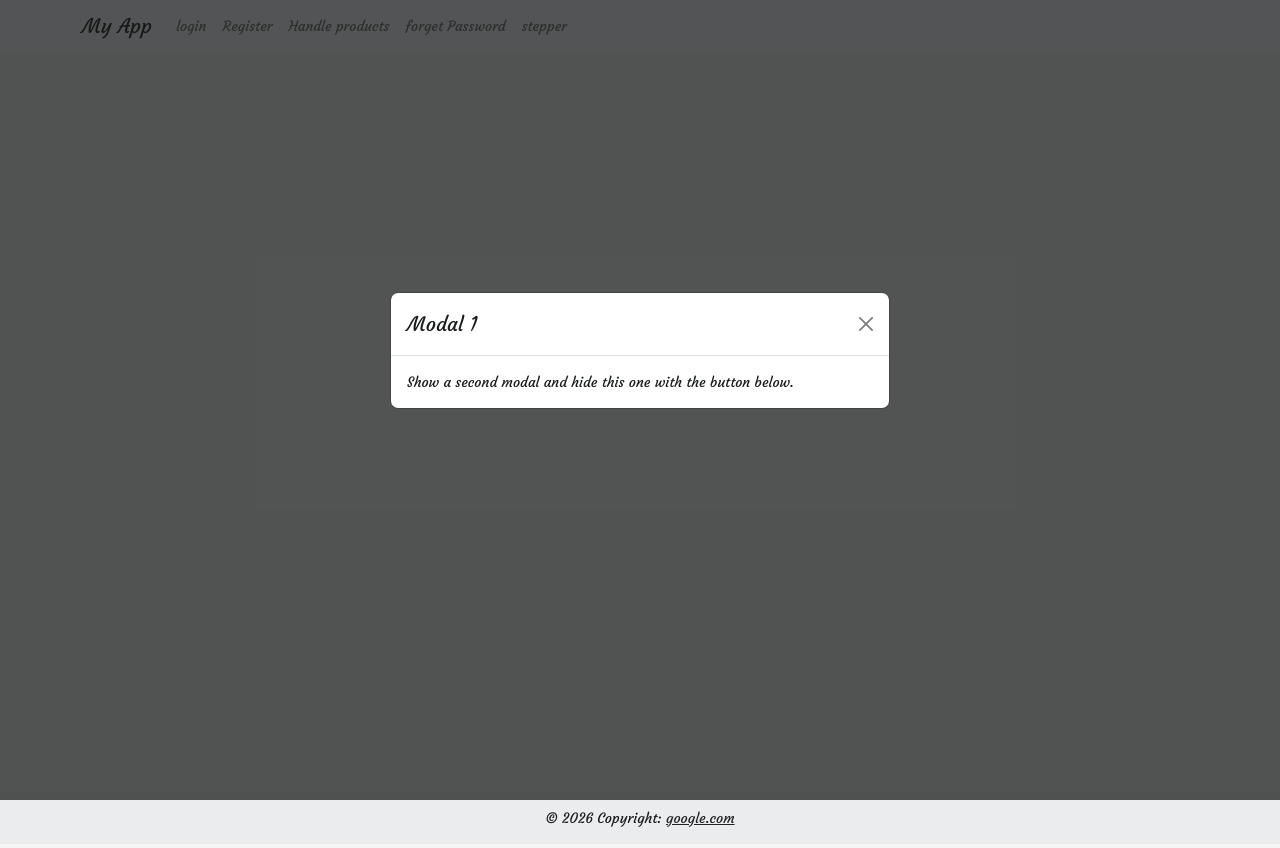
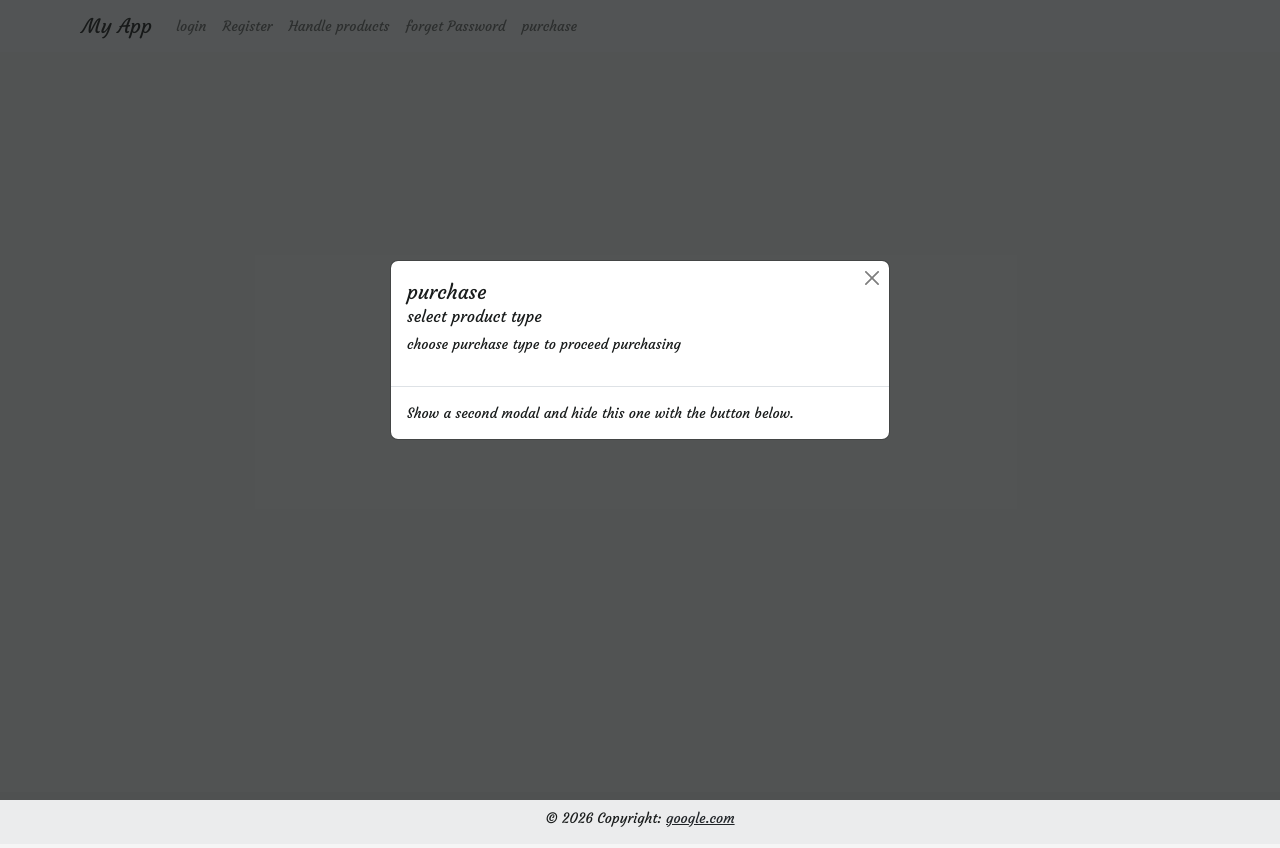
Before and after one commit to hebataha/my-angular-app, an Angular app: page /productPopup in a window 1280 px wide. Built offline with nearby package versions, Linux system fonts and the light colour scheme.

Commit message:
popup UI enhancements

```diff
--- a/src/app/shared/header/header.html
+++ b/src/app/shared/header/header.html
@@ -43,7 +43,7 @@
                     <a class="nav-link" routerLink="/forgetPassword" routerLinkActive=" bg-dark text-light rounded-2">forget Password</a>
                 </li>
                 <li class="nav-item">
-                    <a class="nav-link" routerLinkActive=" bg-dark text-light rounded-2" (click)="togglePopup()">stepper</a>
+                    <a class="nav-link" routerLinkActive=" bg-dark text-light rounded-2" (click)="togglePopup()">purchase</a>
                 </li>
             </ul>
         </div>
--- a/src/app/shared/popup/product-popup/product-popup.html
+++ b/src/app/shared/popup/product-popup/product-popup.html
@@ -1,8 +1,10 @@
 <div class="modal fade" id="exampleModalToggle" aria-hidden="true" aria-labelledby="exampleModalToggleLabel" tabindex="-1">
   <div class="modal-dialog modal-dialog-centered">
     <div class="modal-content">
-      <div class="modal-header">
-        <h5 class="modal-title" id="exampleModalToggleLabel">Modal 1</h5>
+      <div class="modal-header flex-column align-items-start">
+        <h5 class="modal-title" id="exampleModalToggleLabel">purchase</h5>
+        <h6>select product type</h6>
+        <p>choose purchase type to proceed purchasing</p>
         <button type="button" class="btn-close" data-bs-dismiss="modal" aria-label="Close" (click)="close()"></button>
       </div>
       <div class="modal-body">
--- a/src/app/shared/popup/product-popup/product-popup.scss
+++ b/src/app/shared/popup/product-popup/product-popup.scss
@@ -1,5 +1,11 @@
-.modal{
+.modal {
   display: block !important;
   opacity: 1;
   background-color: rgb(31 34 34 / 76%) !important;
 }
+
+.btn-close {
+  position: absolute;
+  inset-inline-end: 10px;
+  top: 10px;
+}
```
